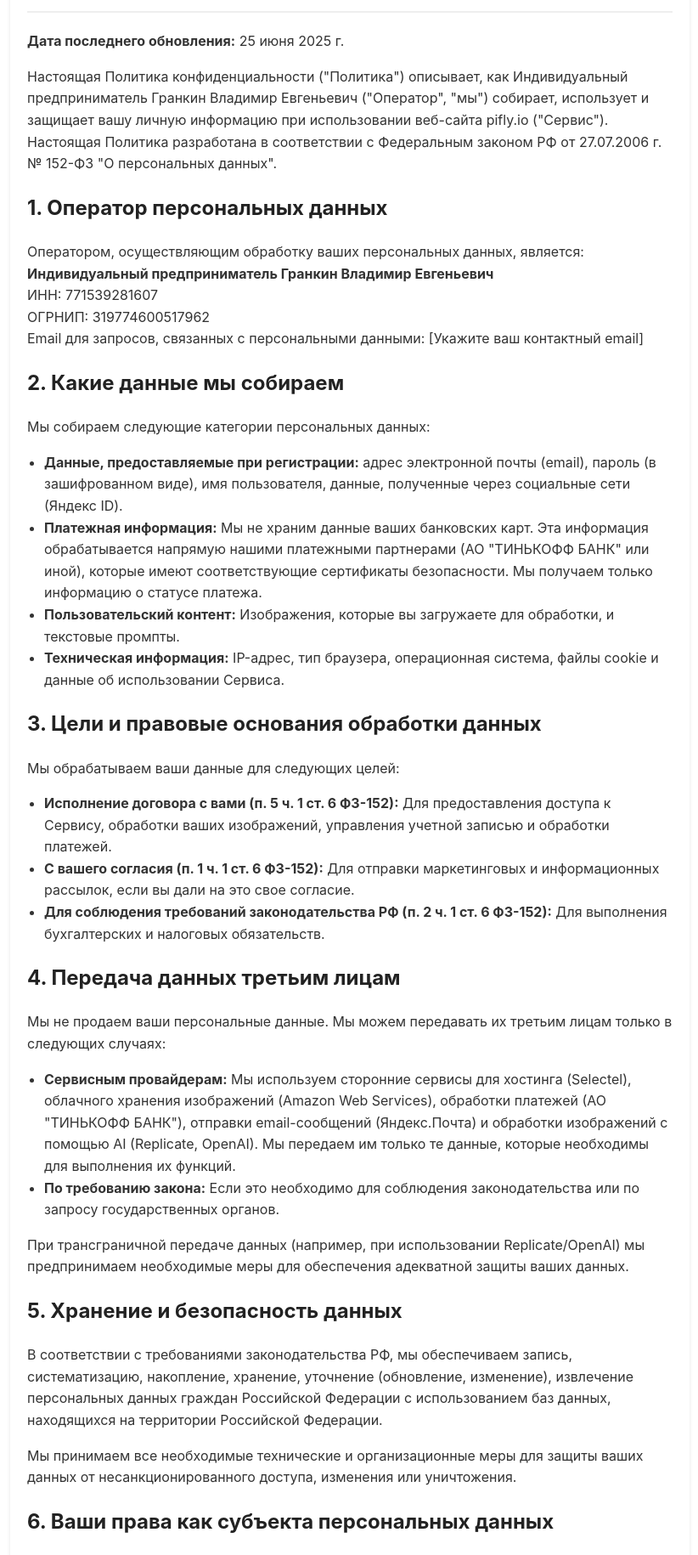
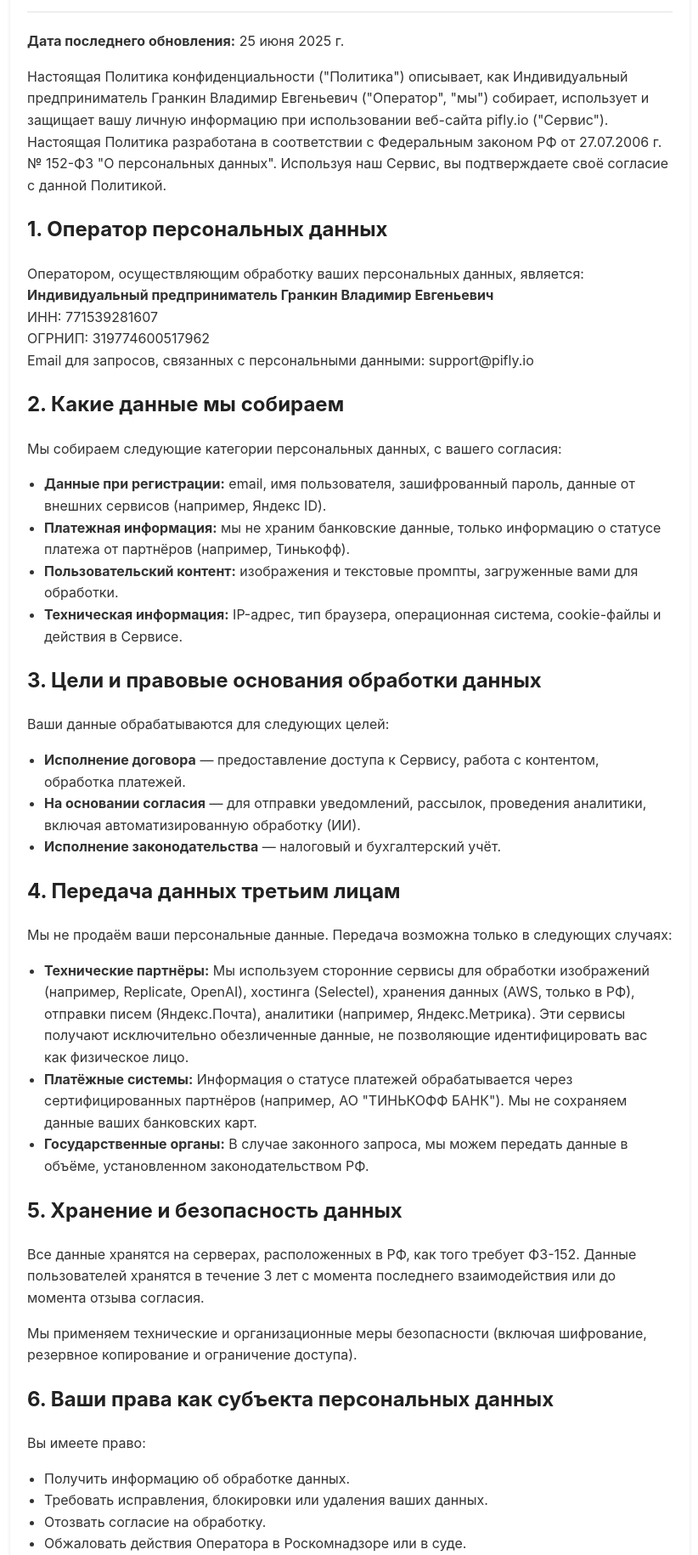
Before and after one commit to labprototypes/render-direct-project, a Flask app: page /privacy in a window 1280 px wide. Shown: the part 161-1991 px from the top of the page at 85% size, without its empty margins (228-1050 px from the left). Run offline with Flask 3, Linux system fonts and the light colour scheme.

Commit message:
Update privacy.html

```diff
--- a/templates/privacy.html
+++ b/templates/privacy.html
@@ -19,7 +19,7 @@
         <h1>Политика конфиденциальности и обработки персональных данных</h1>
         <p><strong>Дата последнего обновления:</strong> 25 июня 2025 г.</p>
 
-        <p>Настоящая Политика конфиденциальности ("Политика") описывает, как Индивидуальный предприниматель Гранкин Владимир Евгеньевич ("Оператор", "мы") собирает, использует и защищает вашу личную информацию при использовании веб-сайта pifly.io ("Сервис"). Настоящая Политика разработана в соответствии с Федеральным законом РФ от 27.07.2006 г. № 152-ФЗ "О персональных данных".</p>
+        <p>Настоящая Политика конфиденциальности ("Политика") описывает, как Индивидуальный предприниматель Гранкин Владимир Евгеньевич ("Оператор", "мы") собирает, использует и защищает вашу личную информацию при использовании веб-сайта pifly.io ("Сервис"). Настоящая Политика разработана в соответствии с Федеральным законом РФ от 27.07.2006 г. № 152-ФЗ "О персональных данных". Используя наш Сервис, вы подтверждаете своё согласие с данной Политикой.</p>
 
         <h2>1. Оператор персональных данных</h2>
         <p>
@@ -27,53 +27,53 @@
             <strong>Индивидуальный предприниматель Гранкин Владимир Евгеньевич</strong><br>
             ИНН: 771539281607<br>
             ОГРНИП: 319774600517962<br>
-            Email для запросов, связанных с персональными данными: [Укажите ваш контактный email]
+            Email для запросов, связанных с персональными данными: support@pifly.io
         </p>
 
         <h2>2. Какие данные мы собираем</h2>
-        <p>Мы собираем следующие категории персональных данных:</p>
+        <p>Мы собираем следующие категории персональных данных, с вашего согласия:</p>
         <ul>
-            <li><strong>Данные, предоставляемые при регистрации:</strong> адрес электронной почты (email), пароль (в зашифрованном виде), имя пользователя, данные, полученные через социальные сети (Яндекс ID).</li>
-            <li><strong>Платежная информация:</strong> Мы не храним данные ваших банковских карт. Эта информация обрабатывается напрямую нашими платежными партнерами (АО "ТИНЬКОФФ БАНК" или иной), которые имеют соответствующие сертификаты безопасности. Мы получаем только информацию о статусе платежа.</li>
-            <li><strong>Пользовательский контент:</strong> Изображения, которые вы загружаете для обработки, и текстовые промпты.</li>
-            <li><strong>Техническая информация:</strong> IP-адрес, тип браузера, операционная система, файлы cookie и данные об использовании Сервиса.</li>
+            <li><strong>Данные при регистрации:</strong> email, имя пользователя, зашифрованный пароль, данные от внешних сервисов (например, Яндекс ID).</li>
+            <li><strong>Платежная информация:</strong> мы не храним банковские данные, только информацию о статусе платежа от партнёров (например, Тинькофф).</li>
+            <li><strong>Пользовательский контент:</strong> изображения и текстовые промпты, загруженные вами для обработки.</li>
+            <li><strong>Техническая информация:</strong> IP-адрес, тип браузера, операционная система, cookie-файлы и действия в Сервисе.</li>
         </ul>
 
         <h2>3. Цели и правовые основания обработки данных</h2>
-        <p>Мы обрабатываем ваши данные для следующих целей:</p>
+        <p>Ваши данные обрабатываются для следующих целей:</p>
         <ul>
-            <li><strong>Исполнение договора с вами (п. 5 ч. 1 ст. 6 ФЗ-152):</strong> Для предоставления доступа к Сервису, обработки ваших изображений, управления учетной записью и обработки платежей.</li>
-            <li><strong>С вашего согласия (п. 1 ч. 1 ст. 6 ФЗ-152):</strong> Для отправки маркетинговых и информационных рассылок, если вы дали на это свое согласие.</li>
-            <li><strong>Для соблюдения требований законодательства РФ (п. 2 ч. 1 ст. 6 ФЗ-152):</strong> Для выполнения бухгалтерских и налоговых обязательств.</li>
+            <li><strong>Исполнение договора</strong> — предоставление доступа к Сервису, работа с контентом, обработка платежей.</li>
+            <li><strong>На основании согласия</strong> — для отправки уведомлений, рассылок, проведения аналитики, включая автоматизированную обработку (ИИ).</li>
+            <li><strong>Исполнение законодательства</strong> — налоговый и бухгалтерский учёт.</li>
         </ul>
 
         <h2>4. Передача данных третьим лицам</h2>
-        <p>Мы не продаем ваши персональные данные. Мы можем передавать их третьим лицам только в следующих случаях:</p>
+        <p>Мы не продаём ваши персональные данные. Передача возможна только в следующих случаях:</p>
         <ul>
-            <li><strong>Сервисным провайдерам:</strong> Мы используем сторонние сервисы для хостинга (Selectel), облачного хранения изображений (Amazon Web Services), обработки платежей (АО "ТИНЬКОФФ БАНК"), отправки email-сообщений (Яндекс.Почта) и обработки изображений с помощью AI (Replicate, OpenAI). Мы передаем им только те данные, которые необходимы для выполнения их функций.</li>
-            <li><strong>По требованию закона:</strong> Если это необходимо для соблюдения законодательства или по запросу государственных органов.</li>
+            <li><strong>Технические партнёры:</strong> Мы используем сторонние сервисы для обработки изображений (например, Replicate, OpenAI), хостинга (Selectel), хранения данных (AWS, только в РФ), отправки писем (Яндекс.Почта), аналитики (например, Яндекс.Метрика). Эти сервисы получают исключительно обезличенные данные, не позволяющие идентифицировать вас как физическое лицо.</li>
+            <li><strong>Платёжные системы:</strong> Информация о статусе платежей обрабатывается через сертифицированных партнёров (например, АО "ТИНЬКОФФ БАНК"). Мы не сохраняем данные ваших банковских карт.</li>
+            <li><strong>Государственные органы:</strong> В случае законного запроса, мы можем передать данные в объёме, установленном законодательством РФ.</li>
         </ul>
-        <p>При трансграничной передаче данных (например, при использовании Replicate/OpenAI) мы предпринимаем необходимые меры для обеспечения адекватной защиты ваших данных.</p>
 
         <h2>5. Хранение и безопасность данных</h2>
-        <p>В соответствии с требованиями законодательства РФ, мы обеспечиваем запись, систематизацию, накопление, хранение, уточнение (обновление, изменение), извлечение персональных данных граждан Российской Федерации с использованием баз данных, находящихся на территории Российской Федерации.</p>
-        <p>Мы принимаем все необходимые технические и организационные меры для защиты ваших данных от несанкционированного доступа, изменения или уничтожения.</p>
+        <p>Все данные хранятся на серверах, расположенных в РФ, как того требует ФЗ-152. Данные пользователей хранятся в течение 3 лет с момента последнего взаимодействия или до момента отзыва согласия.</p>
+        <p>Мы применяем технические и организационные меры безопасности (включая шифрование, резервное копирование и ограничение доступа).</p>
 
         <h2>6. Ваши права как субъекта персональных данных</h2>
         <p>Вы имеете право:</p>
         <ul>
-            <li>Получать информацию, касающуюся обработки ваших персональных данных.</li>
-            <li>Требовать уточнения ваших данных, их блокирования или уничтожения.</li>
-            <li>Отозвать свое согласие на обработку персональных данных.</li>
-            <li>На защиту своих прав и законных интересов, в том числе на возмещение убытков и компенсацию морального вреда в судебном порядке.</li>
+            <li>Получить информацию об обработке данных.</li>
+            <li>Требовать исправления, блокировки или удаления ваших данных.</li>
+            <li>Отозвать согласие на обработку.</li>
+            <li>Обжаловать действия Оператора в Роскомнадзоре или в суде.</li>
         </ul>
-        <p>Для реализации своих прав, пожалуйста, отправьте запрос на email, указанный в разделе 1.</p>
+        <p>Для реализации прав — напишите на email, указанный в разделе 1.</p>
 
         <h2>7. Использование файлов Cookie</h2>
-        <p>Мы используем файлы cookie для обеспечения функционирования Сервиса, аутентификации пользователей и сбора аналитической информации. Вы можете управлять использованием cookie в настройках вашего браузера.</p>
+        <p>Мы используем cookie-файлы для авторизации, аналитики и адаптации интерфейса. Вы можете отключить cookies в настройках браузера, однако это может повлиять на корректную работу Сервиса.</p>
 
         <h2>8. Изменения в Политике</h2>
-        <p>Мы можем обновлять настоящую Политику. Новая версия вступает в силу с момента ее публикации на сайте. Мы рекомендуем регулярно проверять эту страницу на наличие изменений.</p>
+        <p>Мы можем обновлять настоящую Политику. Новая редакция вступает в силу с момента публикации на сайте. Мы рекомендуем проверять эту страницу регулярно.</p>
     </div>
     <div class="footer">
         <p>&copy; 2025 Pifly.io. Все права защищены.</p>
```
